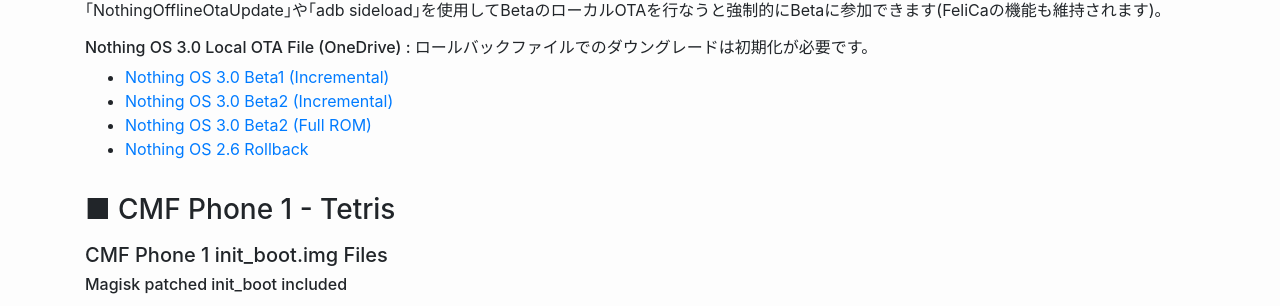
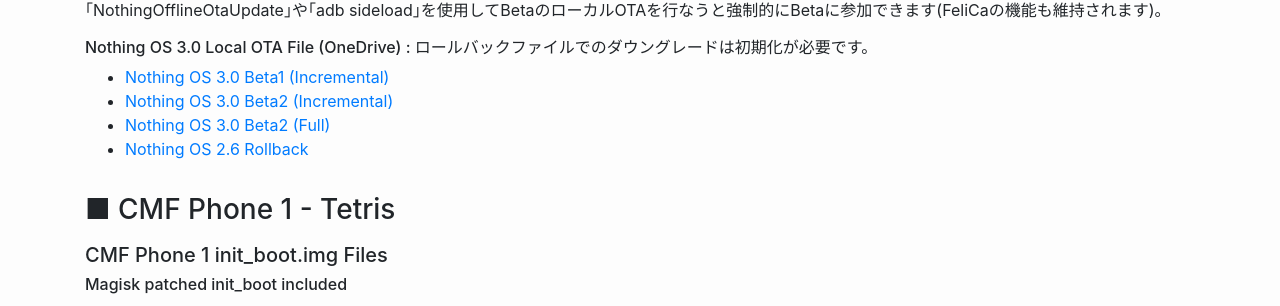
Before and after one commit to reindex-ot/reindex-ot.github.io, a Jekyll site: the page built from nothing.md, in a window 1280 px wide and 900 px high, scrolled down 4699 px. Shown: the part 145-451 px from the top of the window. Built offline with Jekyll 4.4.1, drawn with Linux system fonts in a browser that asks for light colours.

Commit message:
Update nothing.md
Signed-off-by: Re*Index. (ot_inc) <32851879+reindex-ot@users.noreply.github.com>

```diff
--- a/nothing.md
+++ b/nothing.md
@@ -179,7 +179,7 @@ JPNのモデルではBeta参加用のAPKをインストールしても、**ボ
 ######  Nothing OS 3.0 Local OTA File (OneDrive) : ロールバックファイルでのダウングレードは初期化が必要です。
 - [Nothing OS 3.0 Beta1 (Incremental)](https://1drv.ms/u/c/469c634aaa8d2801/EQEojapKY5wggEbcIwAAAAABvcbTQsuemV2D15TiDEFLkA?e=rEuwhX)
 - [Nothing OS 3.0 Beta2 (Incremental)](https://1drv.ms/u/c/469c634aaa8d2801/EdVNe8GKcJJGuJ9NyG6flrUBBhkrGKp5Cnngu6I4xQBqtg?e=fbACbW)
-- [Nothing OS 3.0 Beta2 (Full ROM)](https://1drv.ms/u/c/469c634aaa8d2801/EUcXYCDoYwpEuwWuA7GM5EQBLcKvse-17J67n6NtsnOl7Q)
+- [Nothing OS 3.0 Beta2 (Full)](https://1drv.ms/u/c/469c634aaa8d2801/EUcXYCDoYwpEuwWuA7GM5EQBLcKvse-17J67n6NtsnOl7Q)
 - [Nothing OS 2.6 Rollback](https://1drv.ms/u/c/469c634aaa8d2801/EQEojapKY5wggEbbIwAAAAABSzl7NxbqsGHzGvWyDHb8JQ?e=hPU9Mg)
 
 ### ■ CMF Phone 1 - Tetris
```
